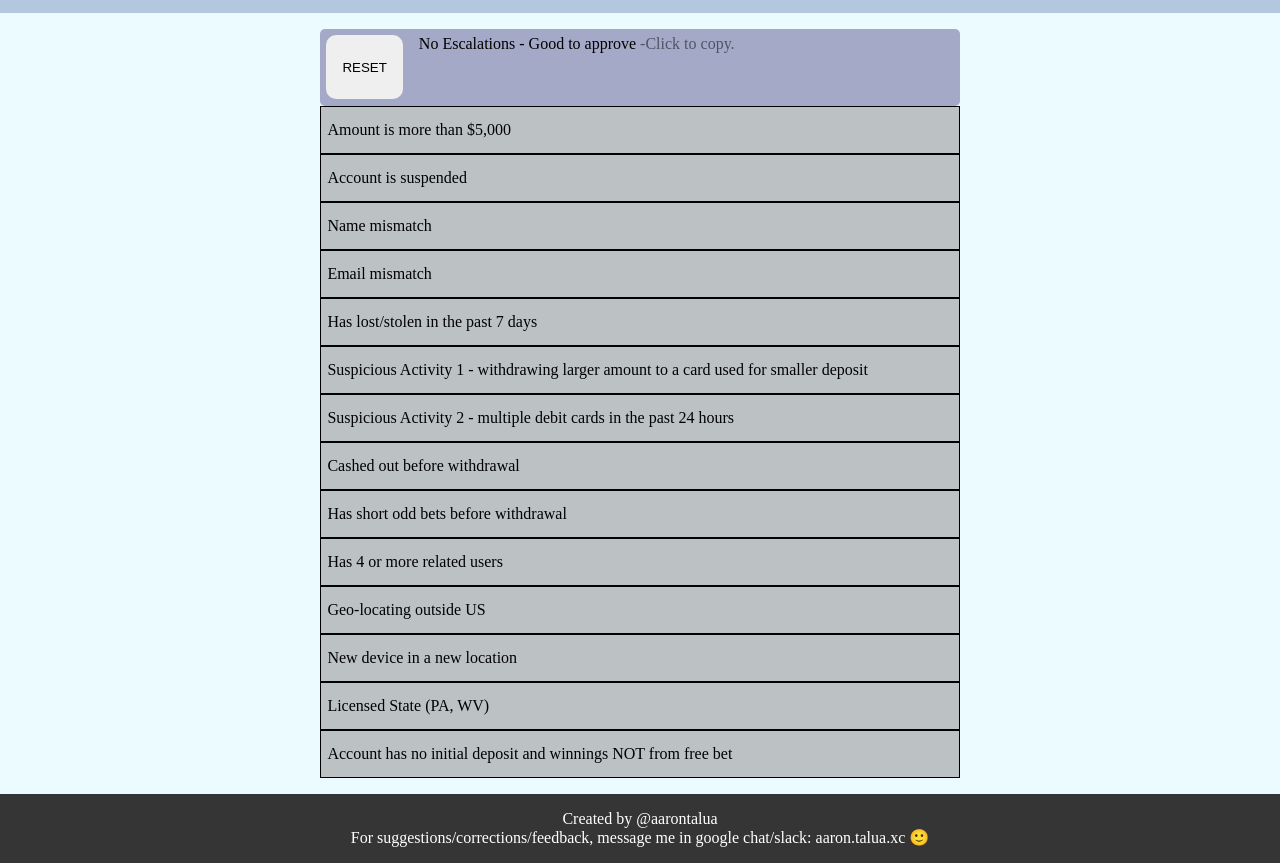
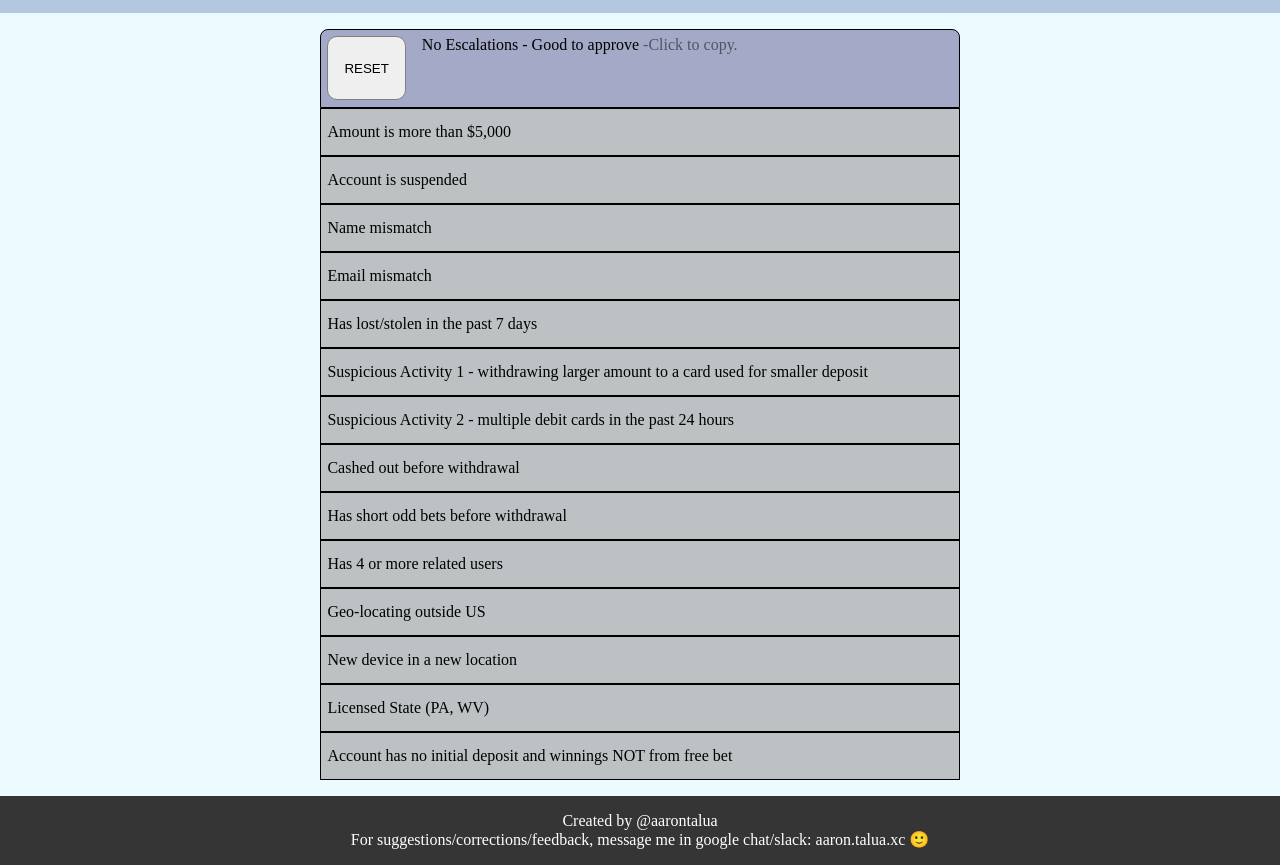
Before and after one commit to ron12z/esc, a plain HTML site: page index.html in a window 1280 px wide. Shown: the part 57-922 px from the top of the page. Drawn offline with Linux system fonts and the light colour scheme.

Commit message:
Update style.css
.result and button style

```diff
--- a/style.css
+++ b/style.css
@@ -44,6 +44,8 @@ main {
 	min-height: 4rem;
 	border-radius: 5px;
 	padding: 0.4rem;
+	border-radius: 0.5rem 0.5rem 0 0;
+	border: 1px solid black;
 }
 
 #escalation {
@@ -86,7 +88,7 @@ button#reset {
 	cursor: pointer;
 	padding: 1rem;
 	border-radius: 10px;
-	border: none;
+	border: 1.5px solid grey;
 }
 
 .checked {
```
